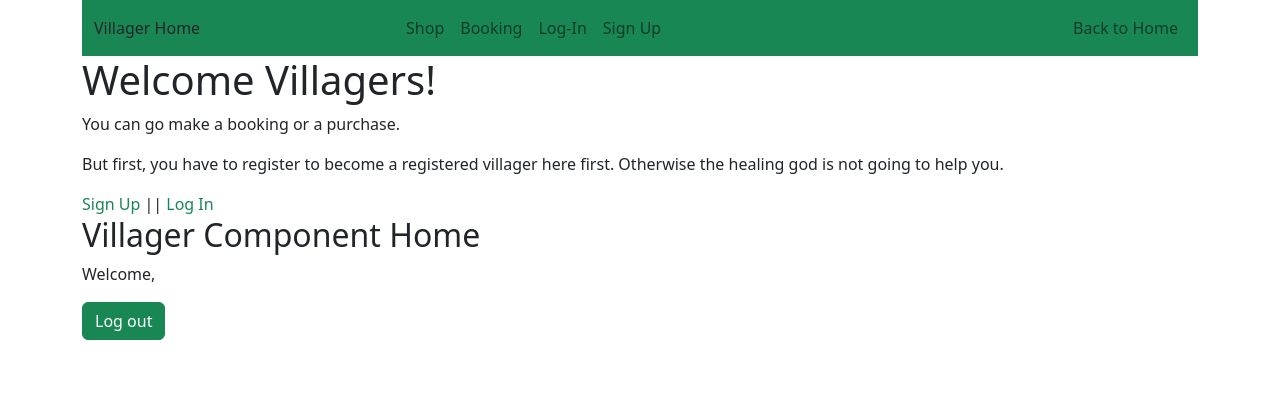
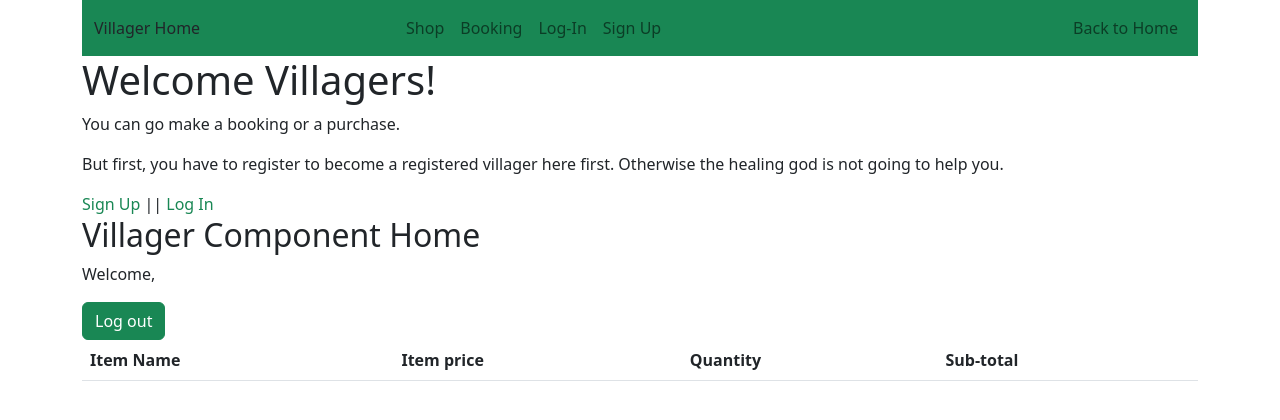
Before and after one commit to michaelcychan/village-doctor, a React (Create React App) app in the folder Frontend/: page /villager in a window 1280 px wide. Shown: the top 420 px of the page. Built offline with nearby package versions, Linux system fonts and the light colour scheme.

Commit message:
in process of refactoring the shopping cart to villagers.component

```diff
--- a/Frontend/src/components/villagers/navbarVillagers.component.js
+++ b/Frontend/src/components/villagers/navbarVillagers.component.js
@@ -15,7 +15,7 @@ const NavbarVillager = (props) => {
         <div className="justify-content-center collapse navbar-collapse" id="collapsingNavbarVillagers">
           <ul className="mx-auto w-70 navbar-nav justify-content-center">
             <li className='navbar-item'>
-              <NavLink to={"shop"} className="nav-link">Shop</NavLink>
+              <NavLink to={"shop"} className="nav-link" shoppingCanoe={props.shoppingCanoe} setShoppingCanoe={props.setShoppingCanoe}>Shop</NavLink>
             </li>
             <li className='navbar-item'>
               <NavLink to={"booking"} className="nav-link">Booking</NavLink>
--- a/Frontend/src/components/villagers/shop.component.js
+++ b/Frontend/src/components/villagers/shop.component.js
@@ -2,10 +2,9 @@
 import React, {Component, useState, useEffect} from 'react';
 import VillagerDataService from '../../services/villagers.service'
 
-const Shop = () => {
+const Shop = (props) => {
   const [itemArray, setItemArray] = useState([]);
 
-  const [shoppingCanoe, setShoppingCanoe] = useState([]);
   // https://stackoverflow.com/questions/68256270/react-map-method-render-input-dynamically-change-value-separate-fields
 
   useEffect(() => {
@@ -40,10 +39,10 @@ const Shop = () => {
       }
       console.log('new item:')
       console.log(item)
-      setShoppingCanoe(existingArray => [...existingArray, item])
+      props.setShoppingCanoe(existingArray => [...existingArray, item])
     }
     console.log('shopping canoe:')
-    console.log(shoppingCanoe)
+    console.log(props.shoppingCanoe)
   }
 
   return(
--- a/Frontend/src/components/villagers/villagers.component.js
+++ b/Frontend/src/components/villagers/villagers.component.js
@@ -1,16 +1,41 @@
-import React from 'react';
+import React, {useState} from 'react';
 import NavbarVillager from './navbarVillagers.component';
 
 
 const VillagerPage = (props) => {
+
+  const [shoppingCanoe, setShoppingCanoe] = useState([]);
+
   return(
     <>
-      <NavbarVillager logout={props.logout} />
+      <NavbarVillager logout={props.logout} shoppingCanoe={shoppingCanoe} setShoppingCanoe={setShoppingCanoe} />
         <div>
           <h2> Villager Component Home</h2>
           {(props.villager) && <p>Welcome, {props.villager.name}</p>}
         </div>
         <button onClick={props.logout} className="btn btn-success" >Log out</button>
+        <div>
+          <table className='table'>
+            <thead>
+              <tr>
+                <th scope='col'>Item Name</th>
+                <th scope='col'>Item price</th>
+                <th scope='col'>Quantity</th>
+                <th scope='col'>Sub-total</th>
+              </tr>
+            </thead>
+            <tbody>
+              {shoppingCanoe.map(item =>
+                <tr scope='row' key={item.productName}>
+                <td>{item.productName}</td>
+                <td>{item.price}</td>
+                <td>{item.quantity}</td>
+                <td>{item.quantity * item.price}</td>
+                </tr>
+              )}
+            </tbody>
+          </table>
+        </div>
     </>
   )
 }
```
